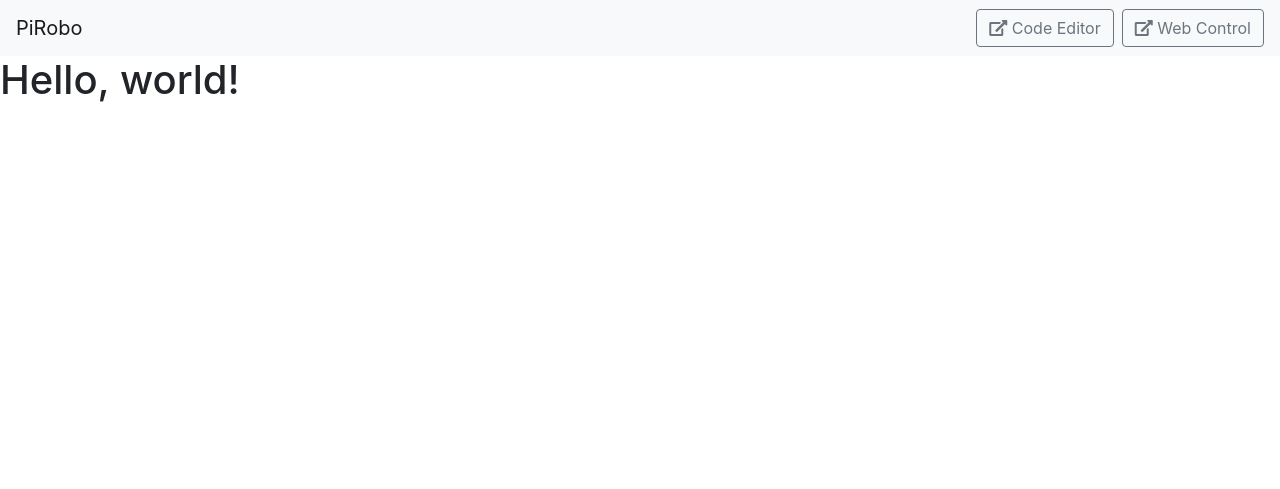
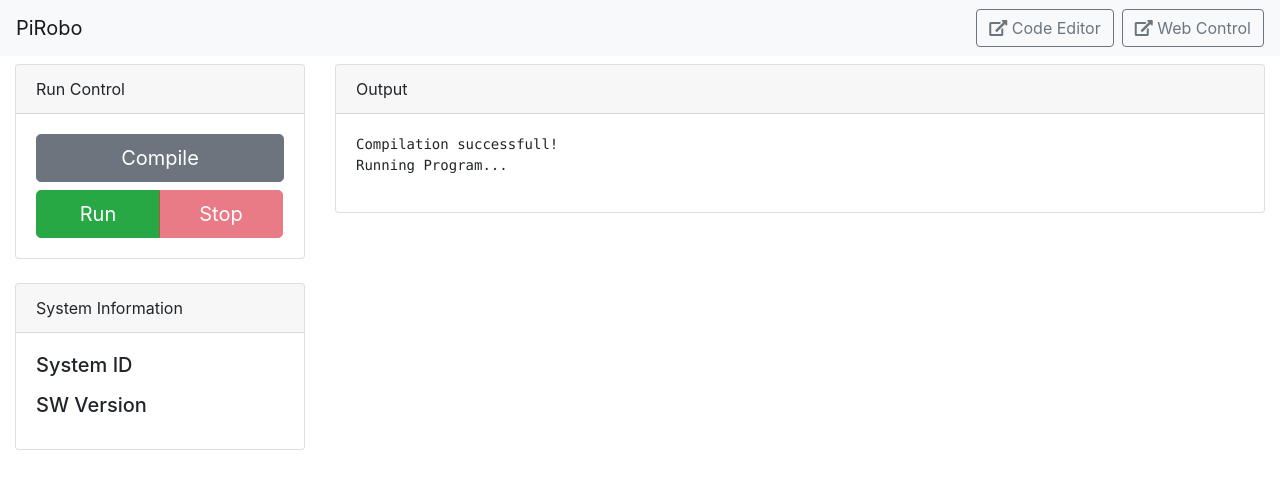
Before and after one commit to silvanmelchior/PiRobo, a PHP site: page / in a window 1280 px wide. Shown: the top 489 px of the page. Run offline with PHP 8.4, Linux system fonts and the light colour scheme.

Commit message:
start page

```diff
--- a/www/index.php
+++ b/www/index.php
@@ -21,7 +21,54 @@
       </form>
     </nav>
 
-    <h1>Hello, world!</h1>
+    <div class="container-fluid mt-2">
+      <div class="row">
+        <div class="col-md-3">
+
+          <div class="card mb-4">
+            <div class="card-header">
+              Run Control
+            </div>
+            <div class="card-body">
+              <button type="button" class="btn btn-lg btn-secondary btn-block">Compile</button>
+              <div class="btn-group btn-block" role="group">
+                <button type="button" style="width:50%;" class="btn btn-lg btn-success">Run</button>
+                <button type="button" style="width:50%;" class="btn btn-lg btn-danger" disabled>Stop</button>
+              </div>
+            </div>
+          </div>
+
+          <div class="card mb-4">
+            <div class="card-header">
+              System Information
+            </div>
+            <div class="card-body">
+              <h5 class="card-title">System ID</h5>
+              <p class="card-text"><code><?php echo file_get_contents("../ID.txt"); ?></code></p>
+              <h5 class="card-title">SW Version</h5>
+              <p class="card-text"><code><?php echo file_get_contents("../VERSION.txt"); ?></code></p>
+            </div>
+          </div>
+
+        </div>
+        <div class="col-md-9">
+
+          <div class="card">
+            <div class="card-header">
+              Output
+            </div>
+            <div class="card-body">
+<pre>Compilation successfull!
+Running Program...</pre>
+            </div>
+          </div>
+
+
+        </div>
+      </div>
+    </div>
+
+
     <script src="js/jquery-3.3.1.slim.min.js"></script>
     <script src="js/popper.min.js"></script>
     <script src="js/bootstrap.min.js"></script>
```
